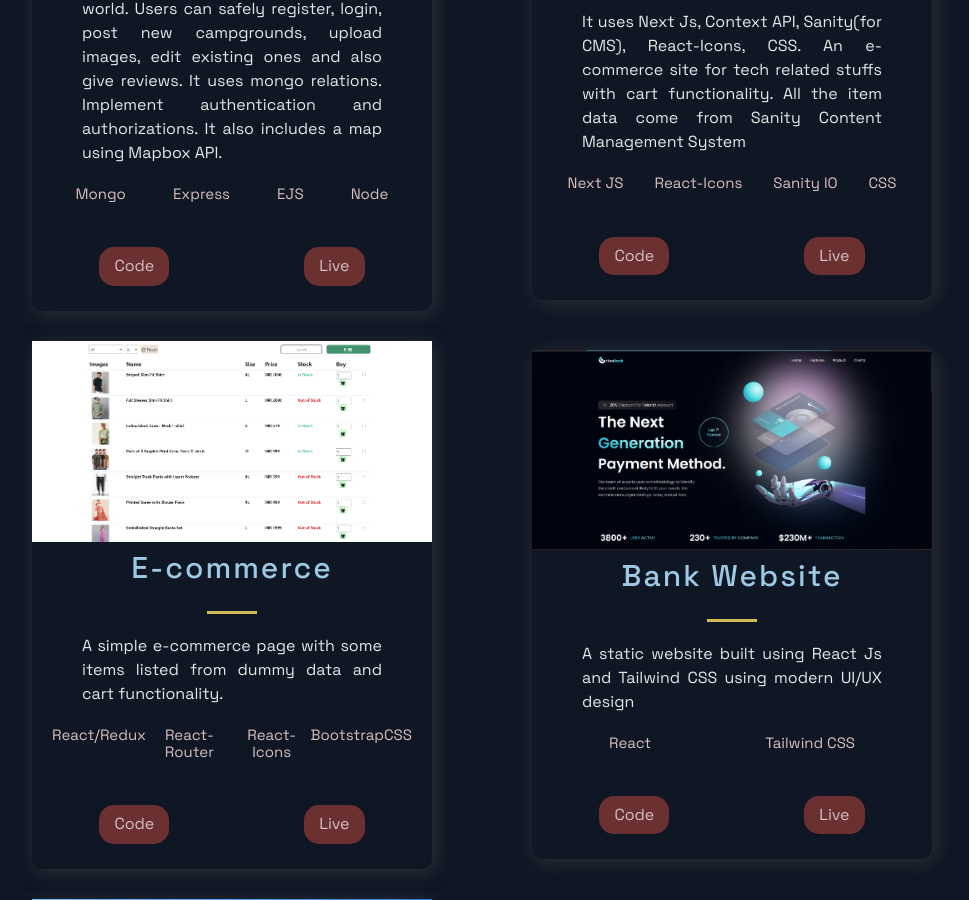
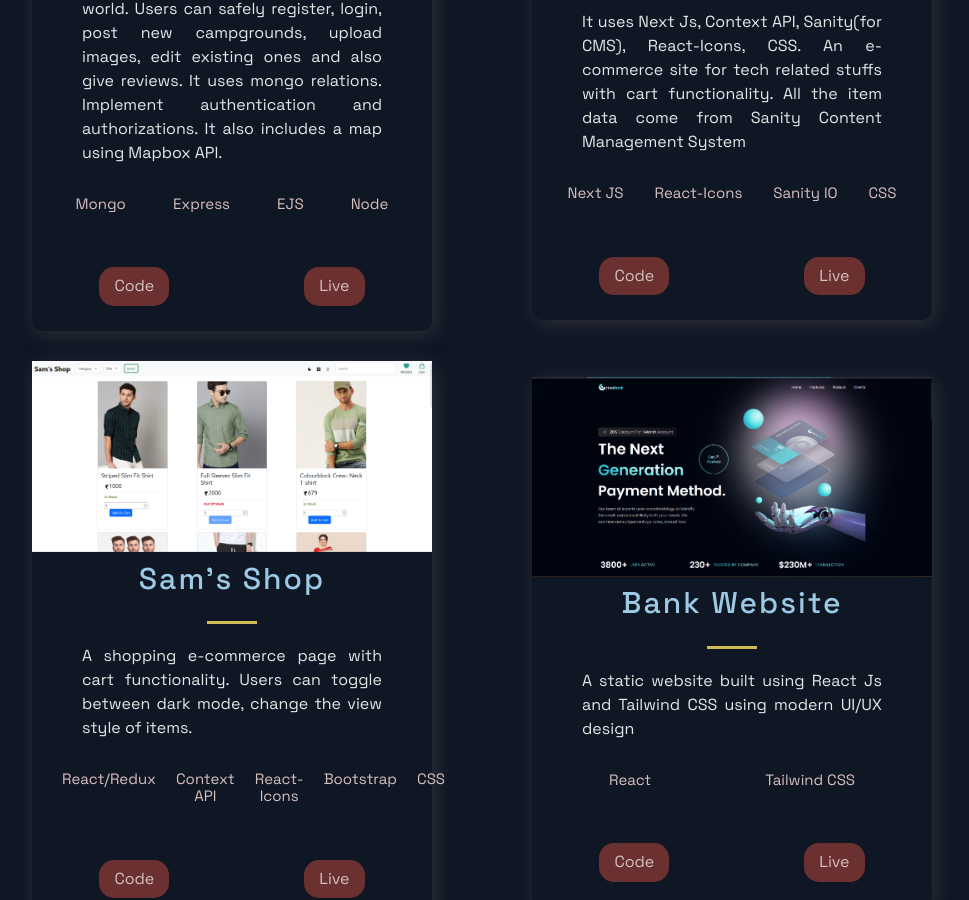
Before and after one commit to Samaresh-Das/My-Portfolio, a Next.js app: page / in a window 1280 px wide. Shown: the part 1537-2437 px from the top of the page, without its empty margins (158-1127 px from the left). Built offline with nearby package versions, Linux system fonts and the light colour scheme.

Commit message:
Added new project and changed project li styles

```diff
--- a/src/components/Projects/ProjectsStyles.js
+++ b/src/components/Projects/ProjectsStyles.js
@@ -108,6 +108,7 @@ export const TagList = styled.ul`
   padding: 2rem;
 `;
 export const Tag = styled.li`
+  padding: 10px;
   color: #d8bfbf;
   font-size: 1.5rem;
 `;
--- a/src/constants/constants.js
+++ b/src/constants/constants.js
@@ -20,13 +20,13 @@ export const projects = [
     id: 1,
   },
   {
-    title: "E-commerce",
+    title: "Sam's Shop",
     description:
-      "A simple e-commerce page with some items listed from dummy data and cart functionality.",
+      "A shopping e-commerce page with cart functionality. Users can toggle between dark mode, change the view style of items.",
     image: "/images/5.png",
-    tags: ["React/Redux", "React-Router", "React-Icons", "Bootstrap", "CSS"],
-    code: "https://github.com/Samaresh-Das/eccomerce-page.git",
-    live: "https://eccomerce-site.netlify.app/",
+    tags: ["React/Redux", "Context API", "React-Icons", "Bootstrap", "CSS"],
+    code: "https://github.com/Samaresh-Das/My-Shop-React.git",
+    live: "https://sams-cloth-store.netlify.app/",
     id: 2,
   },
   {
```
Also changed, not shown: public/images/5.png.
